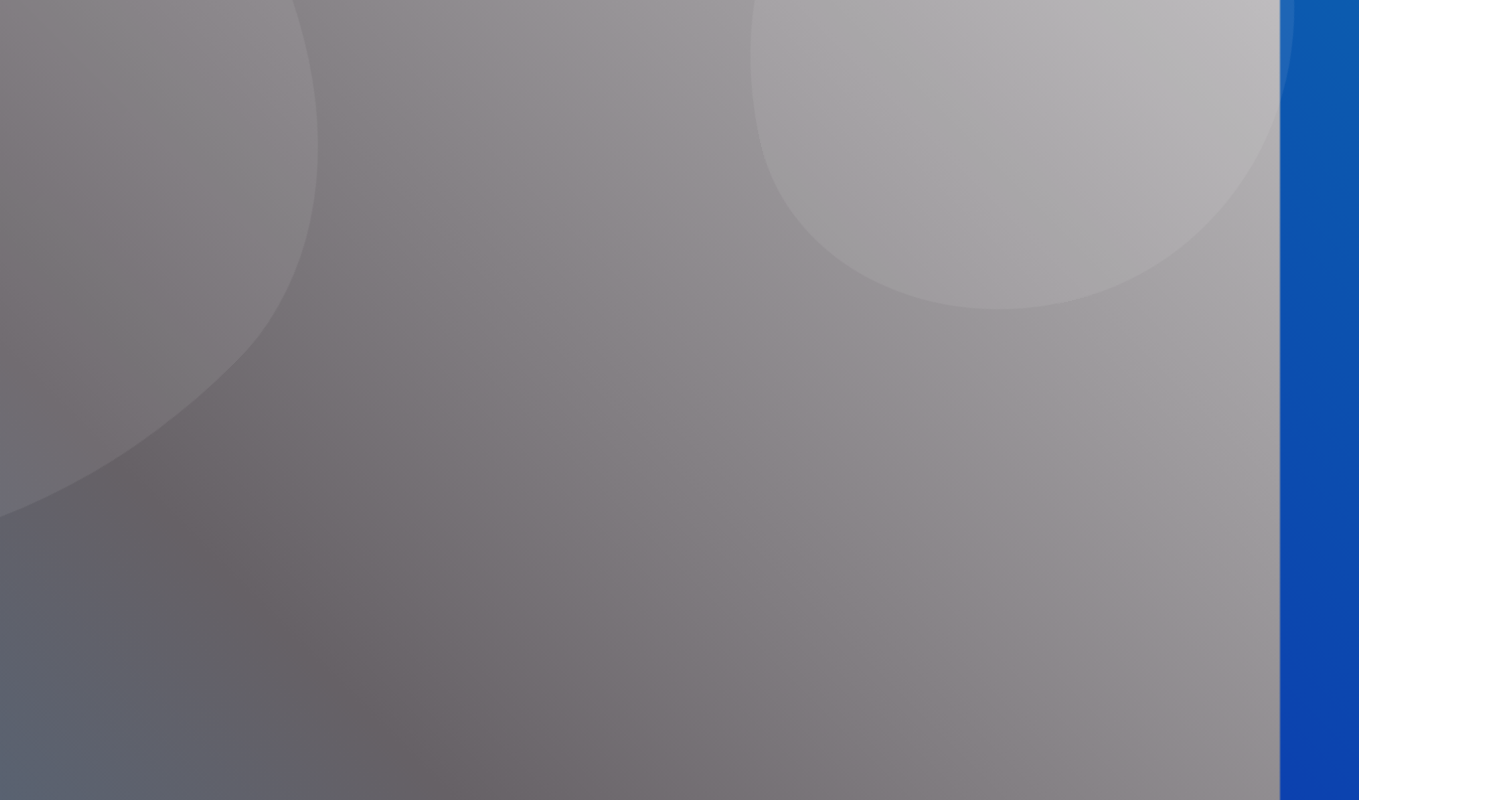
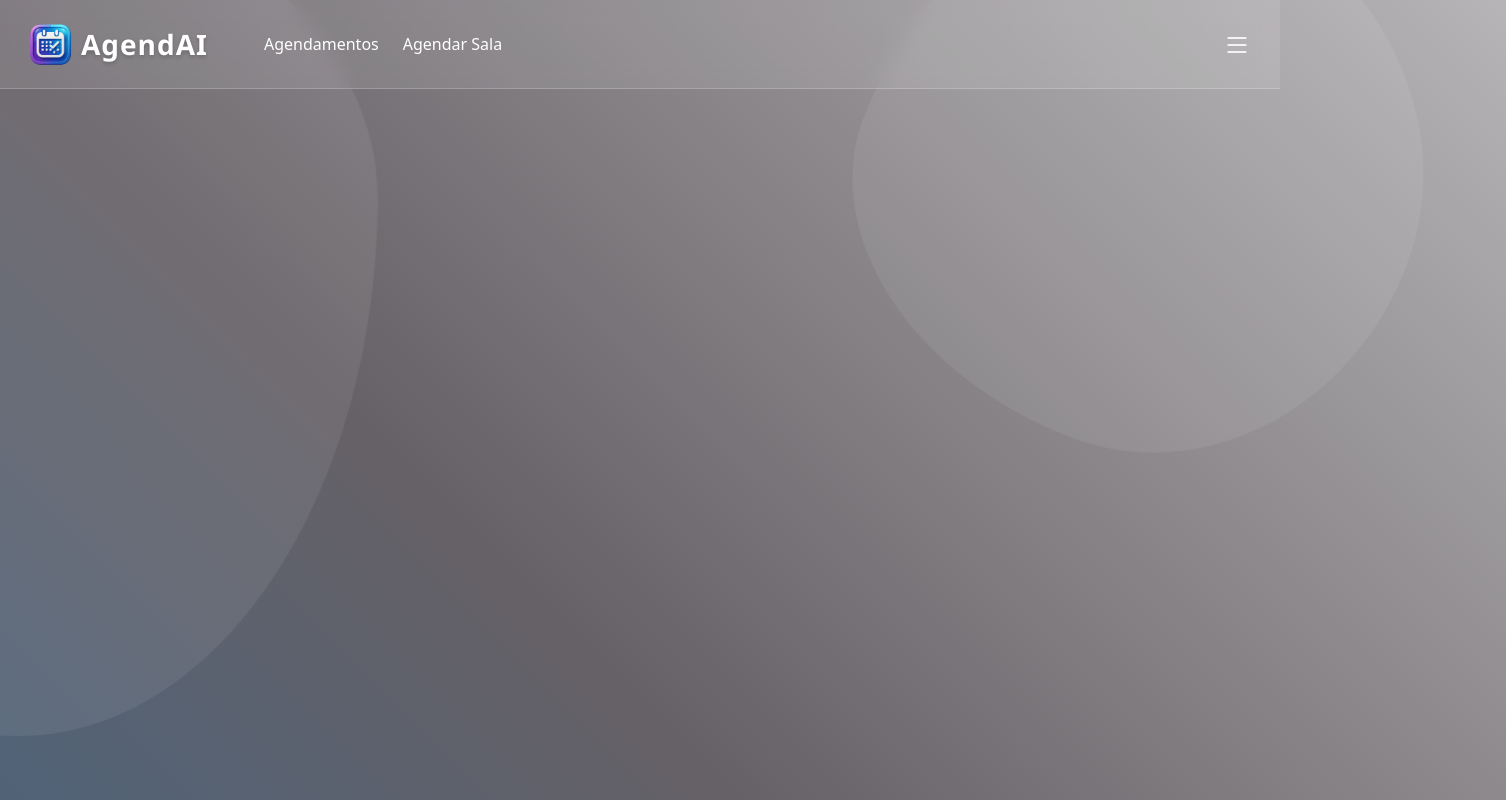
Before and after one commit to jpsouza25/SecretsEssence, an Angular app: page /agendar in a window 1280 px wide. Before the commit this address led to /. Shown: the whole page, 1506 px wide, since content can reach past the window. Built offline with nearby package versions, Linux system fonts and the light colour scheme.

Commit message:
melhorias

```diff
--- a/src/app/components/agendar/agendar.component.html
+++ b/src/app/components/agendar/agendar.component.html
@@ -1 +1 @@
-<p>agendar works!</p>
+<app-navbar></app-navbar>
--- a/src/app/components/agendar/agendar.component.ts
+++ b/src/app/components/agendar/agendar.component.ts
@@ -1,8 +1,9 @@
 import { Component } from '@angular/core';
+import { NavbarComponent } from "../navbar/navbar.component";
 
 @Component({
   selector: 'app-agendar',
-  imports: [],
+  imports: [NavbarComponent],
   templateUrl: './agendar.component.html',
   styleUrl: './agendar.component.css'
 })
--- a/src/app/components/navbar/navbar.component.html
+++ b/src/app/components/navbar/navbar.component.html
@@ -9,17 +9,17 @@
       </div>
 
       <div class="d-flex gap-4 nav-items">
-        <a class="text-white text-decoration-none hover-effect" routerLink="/agendamentos">
+        <a role="button" class="nav-link text-white text-decoration-none hover-effect" (click)="agendamentos()">
           Agendamentos
         </a>
-        <a class="text-white text-decoration-none hover-effect" routerLink="/agendar">
+        <a role="button" class="nav-link text-white text-decoration-none hover-effect"(click)="agendar()">
           Agendar Sala
         </a>
       </div>
     </div>
 
     <div class="d-flex align-items-center position-relative">
-      <button class="btn btn-link p-0 text-white" (click)="toggleDropdown()">
+      <button class="btn btn-link p-0 text-white" (click)="Dropdown()">
         <i class="bi bi-list fs-3" [class.active]="isDropdownOpen"></i>
       </button>
 
@@ -34,12 +34,12 @@
         <div class="d-flex flex-column gap-2 p-2">
           <div class="d-flex align-items-center gap-2 text-white px-3 py-2 dropdown-item">
             <i class="bi bi-person-circle"></i>
-            <span>Usuário</span>
+            <span (click)="usuario()">Usuário</span>
           </div>
 
           <div class="d-flex align-items-center gap-2 text-white px-3 py-2 dropdown-item">
             <i class="bi bi-gear"></i>
-            <span>Configurações</span>
+            <span >Configurações</span>
           </div>
 
           <div class="d-flex align-items-center gap-2 text-white px-3 py-2 dropdown-item">
--- a/src/app/components/navbar/navbar.component.ts
+++ b/src/app/components/navbar/navbar.component.ts
@@ -11,10 +11,21 @@ import { Router } from '@angular/router';
 export class NavbarComponent {
   isDropdownOpen = false;
   constructor(private router: Router) {}
-  toggleDropdown() {
+  Dropdown() {
     this.isDropdownOpen = !this.isDropdownOpen;
   }
-
+  agendamentos() {
+    this.router.navigate(['/agendamentos']);
+  }
+  agendar() {
+    this.router.navigate(['/agendar']);
+  }
+  usuario() {
+    this.router.navigate(['/usuario']);
+  }
+  config() {
+    this.router.navigate(['/config']);
+  }
   sair() {
     this.router.navigate(['/login']);
   }
--- a/src/app/components/usuario/usuario.component.html
+++ b/src/app/components/usuario/usuario.component.html
@@ -1 +1 @@
-<p>usuario works!</p>
+<app-navbar></app-navbar>
--- a/src/app/components/usuario/usuario.component.ts
+++ b/src/app/components/usuario/usuario.component.ts
@@ -1,8 +1,9 @@
 import { Component } from '@angular/core';
+import { NavbarComponent } from "../navbar/navbar.component";
 
 @Component({
   selector: 'app-usuario',
-  imports: [],
+  imports: [NavbarComponent],
   templateUrl: './usuario.component.html',
   styleUrl: './usuario.component.css'
 })
```
Also changed, not shown: src/app/app.routes.ts (+13 -2 lines).
